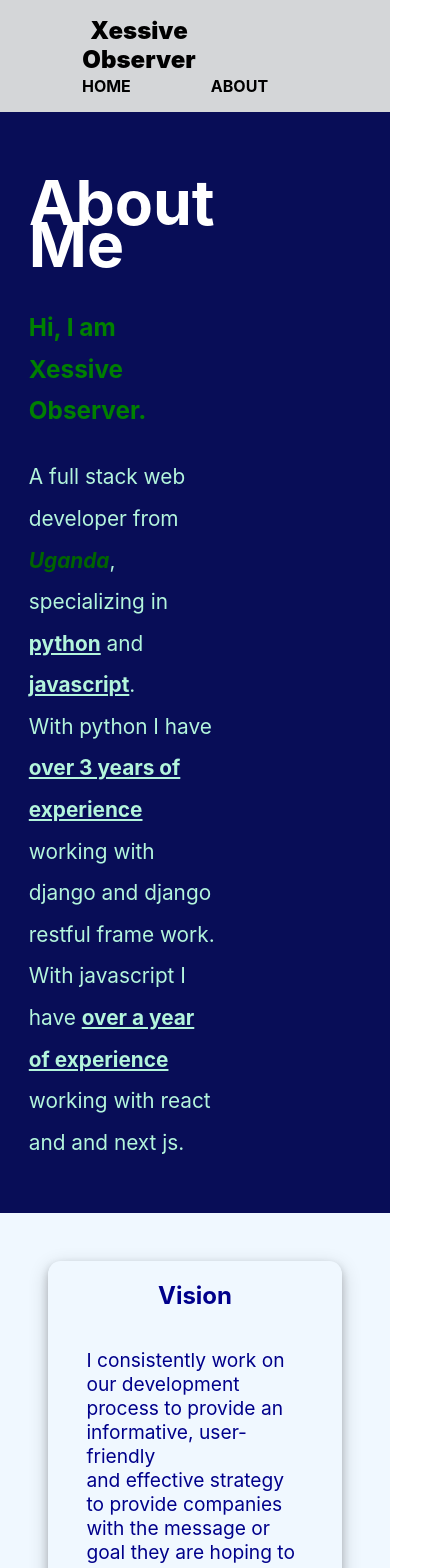
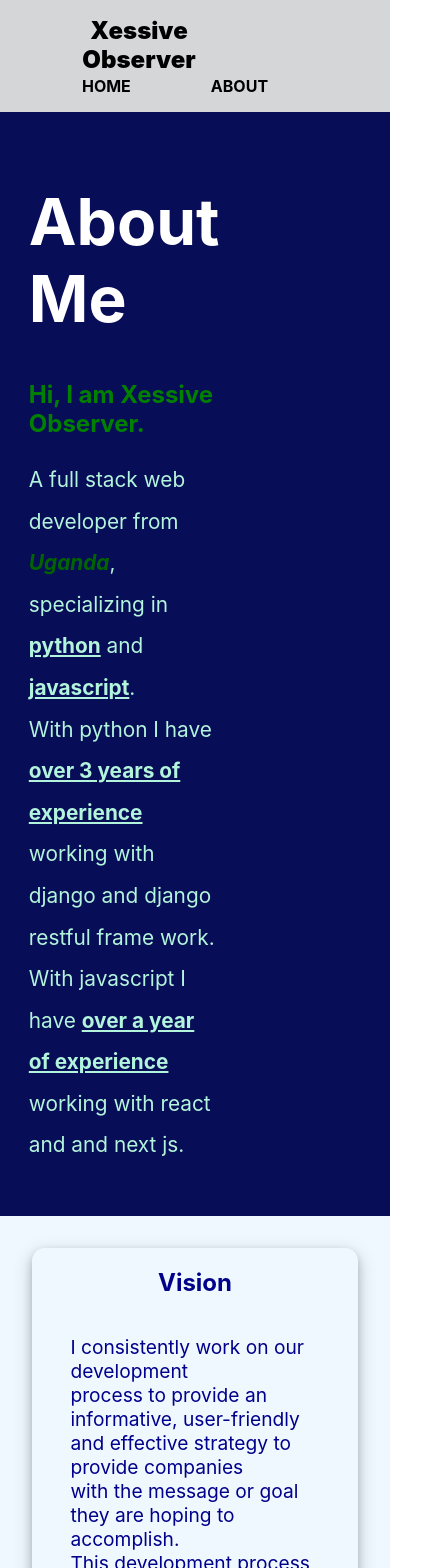
Before and after one commit to XessiveObserver/portfolio, a Next.js app: page /About/AboutIndex in a window 390 px wide. Shown: the top 1568 px of the page, 428 px wide, since content can reach past the window. Built offline with nearby package versions, Linux system fonts and the light colour scheme.

Commit message:
responsive.

```diff
--- a/components/About/AboutHero.js
+++ b/components/About/AboutHero.js
@@ -13,9 +13,9 @@ const AboutLeftHero = styled.div`
      h1{
         text-align: left;
         color: white;
-        font-size: 3em;
+        font-size: 4em;
     }
-    h3{
+    h2{
         color: green;
     }
     p{
@@ -38,9 +38,9 @@ export const AboutHero = () => {
     return (
         <AboutHeroContainer>
             <AboutLeftHero>
-            <p>
+
             <h1>About Me</h1>
-            <h3>Hi, I am Xessive Observer.</h3>A full stack web developer from <em><b>Uganda</b></em>,
+            <h2>Hi, I am Xessive Observer.</h2> <p>A full stack web developer from <em><b>Uganda</b></em>,
              specializing in <u><b>python</b></u> and <u><b>javascript</b></u>.<br />
              With python I have <u><b> over 3 years of experience</b></u> working with django
              and django restful frame work. <br />
--- a/components/About/Agenda.js
+++ b/components/About/Agenda.js
@@ -5,15 +5,18 @@ const AgendaContainer = styled.div`
     background-color: aliceblue;
     display: flex;
     flex-wrap: wrap;
+
+
 `;
 
 const VisionStatement = styled.div`
     flex: 1;
+    margin: 2em;
+    border-radius: 0.8em;
     box-shadow: 0 4px 8px 0 rgba(0, 0, 0, 0.2),
      0 6px 20px 0 rgba(0, 0, 0, 0.19);
-    border-radius: 0.8em;
     color: darkblue;
-    margin: 3em;
+
      h2{
         text-align: center;
     }
@@ -26,10 +29,12 @@ const VisionStatement = styled.div`
 `;
 const MissionStatement = styled.div`
     flex: 1;
+    margin: 2em;
+    border-radius: 0.8em;
     box-shadow: 0 4px 8px 0 rgba(0, 0, 0, 0.2),
      0 6px 20px 0 rgba(0, 0, 0, 0.19);
-    border-radius: 0.8em;
-    margin: 3em;
+
+
     width: auto;
     color: darkblue;
      h2{
--- a/pages/About/AboutIndex.js
+++ b/pages/About/AboutIndex.js
@@ -16,7 +16,7 @@ const AboutIndex = () => {
             <NavBar />
             <AboutHero />
             <Agenda />
-            <ProjectSocial />
+
             <Footer />
         </ContainerAbout>
     )
```
